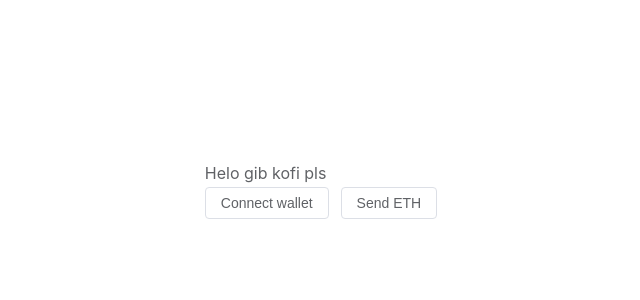
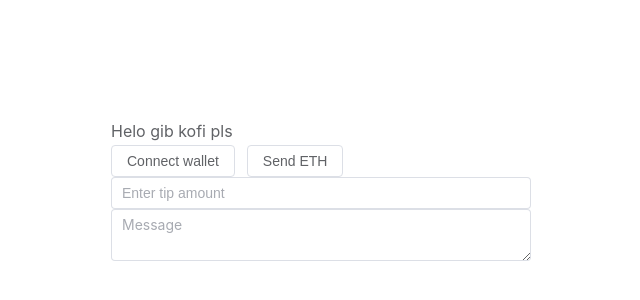
Before and after one commit to muchiNoChi/buy-me-a-coffee, a Vue app in the folder buy-me-a-coffee-ui/: page / in a window 1280 px wide. Shown: the part 210-510 px from the top of the page, without its empty margins (319-959 px from the left). Built offline with nearby package versions, Linux system fonts and the light colour scheme.

Commit message:
Add Ethers.js

```diff
--- a/buy-me-a-coffee-ui/package.json
+++ b/buy-me-a-coffee-ui/package.json
@@ -12,6 +12,7 @@
   },
   "dependencies": {
     "element-plus": "^2.3.5",
+    "ethers": "^5.7.2",
     "pinia": "^2.0.36",
     "vue": "^3.3.2"
   },
--- a/buy-me-a-coffee-ui/src/components/BuyMeACoffeeMain.vue
+++ b/buy-me-a-coffee-ui/src/components/BuyMeACoffeeMain.vue
@@ -7,16 +7,29 @@
           <el-button @click="connectWallet">Connect wallet</el-button>
           <el-button @click="sendFunds">Send ETH</el-button>
         </el-row>
+        <el-row>
+          <el-input v-model="tipAmount" placeholder="Enter tip amount" />
+          <el-input
+            v-model="memo"
+            :autosize="{ minRows: 2, maxRows: 4 }"
+            type="textarea"
+            placeholder="Message"
+          />
+        </el-row>
       </el-col>
     </el-main>
   </el-container>
 </template>
 
 <script>
+import { ethers } from 'ethers';
+
 export default {
   data() {
     return {
-      accountAddress: null
+      accountAddress: null,
+      tipAmount: null,
+      memo: null
     }
   },
 
@@ -46,7 +59,7 @@ export default {
               {
                 from: this.accountAddress,
                 to: this.accountAddress, // TODO pass a target address here
-                value: '0x29a2241af62c0000', // Only required to send ether to the recipient from the initiating external account.
+                value: ethers.utils.parseUnits(this.tipAmount, 'ether').toHexString(),
                 gasPrice: '0x09184e72a000', // Customizable by the user during MetaMask confirmation.
                 gas: '0x2710' // Customizable by the user during MetaMask confirmation.
               }
```
Also changed, not shown: 1 other file (tests, documents, lock files or other folders).
